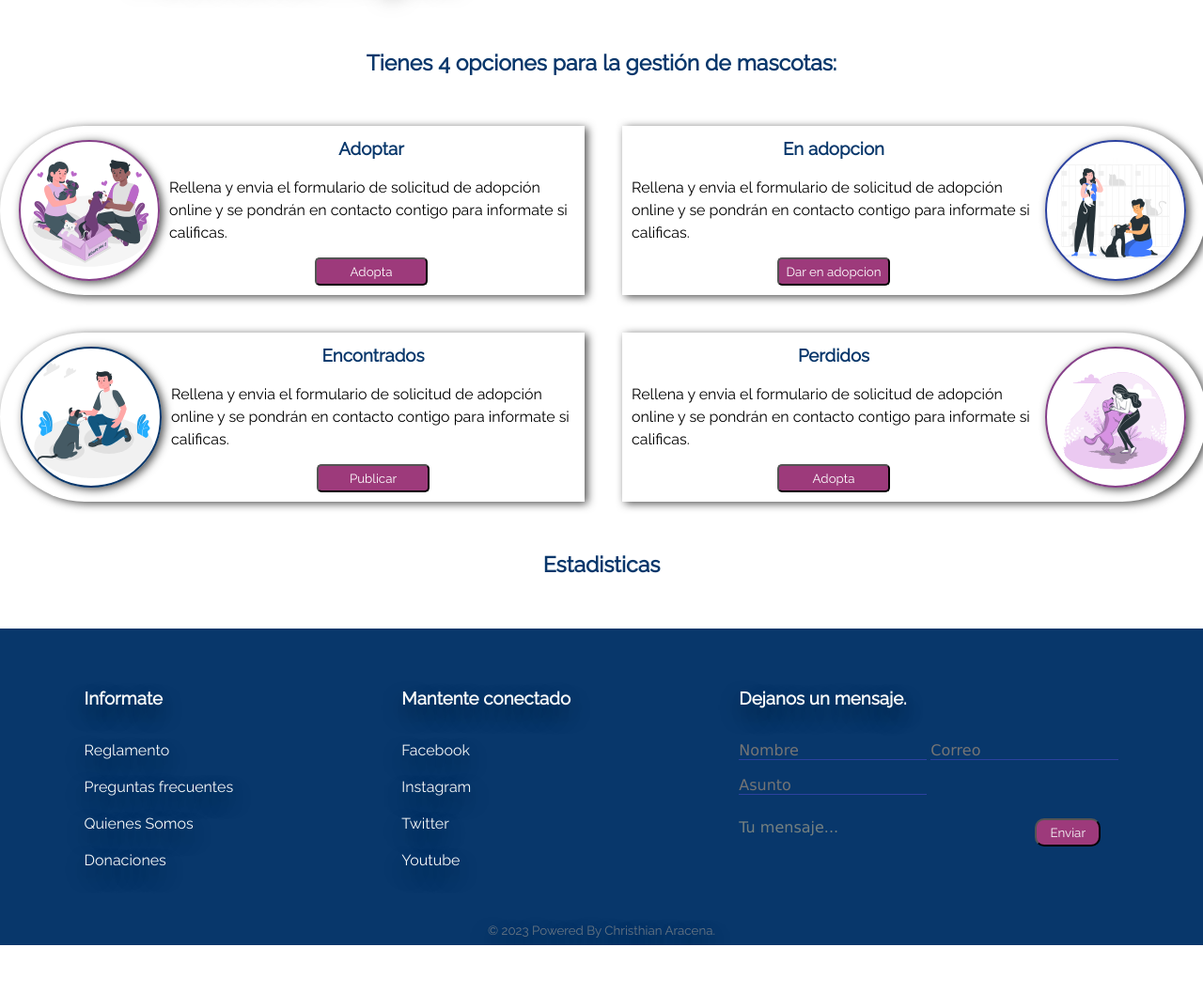
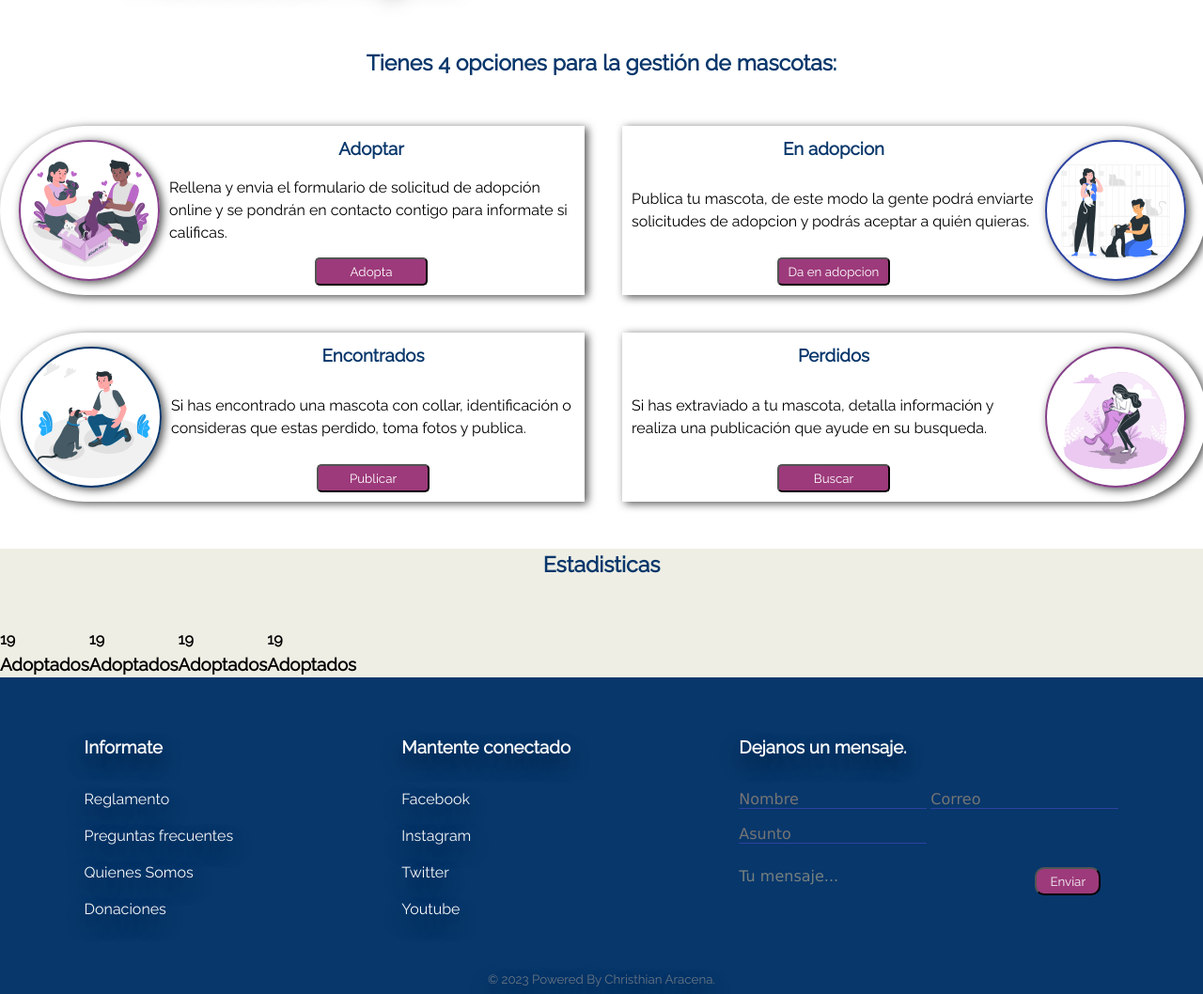
Before and after one commit to christhian-aracena/proyecto-de-especialidad, a PHP site: page / in a window 1280 px wide. Shown: the part 78-1136 px from the top of the page at 94% size. Before the commit the page ends 1084 px from the top, so only its background shows below. Run offline with PHP 8.4, Linux system fonts and the light colour scheme; some web fonts are replaced.

Commit message:
respaldo

```diff
--- a/Presentacion/index.css
+++ b/Presentacion/index.css
@@ -319,6 +319,11 @@ img {
 
 
 
+/* section */
+
+.section{
+    background: #eeeee4;
+}
 
 
 
--- a/index.php
+++ b/index.php
@@ -52,8 +52,8 @@
             <div class="inAdopt ">
                 <div class="info">
                     <h3>En adopcion</h3>
-                    <p>Rellena y envia el formulario de solicitud de adopción online y se pondrán en contacto contigo para informate si calificas.</p>
-                    <button>Dar en adopcion</button>
+                    <p>Publica tu mascota, de este modo la gente podrá enviarte solicitudes de adopcion y podrás aceptar a quién quieras.</p>
+                    <button>Da en adopcion</button>
                 </div>
                 <div class="circleInAdopt">
 
@@ -67,7 +67,7 @@
                 </div>
                 <div class="info">
                     <h3>Encontrados</h3>
-                    <p>Rellena y envia el formulario de solicitud de adopción online y se pondrán en contacto contigo para informate si calificas.</p>
+                    <p>Si has encontrado una mascota con collar, identificación o consideras que estas perdido, toma fotos y publica.</p>
                     <button>Publicar</button>
                 </div>
 
@@ -76,8 +76,8 @@
             <div class="lost">
                 <div class="info">
                     <h3>Perdidos</h3>
-                    <p>Rellena y envia el formulario de solicitud de adopción online y se pondrán en contacto contigo para informate si calificas.</p>
-                    <button>Adopta</button>
+                    <p>Si has extraviado a tu mascota, detalla información y realiza una publicación que ayude en su busqueda.</p>
+                    <button>Buscar</button>
                 </div>
                 <div class="circleLost">
 
@@ -91,8 +91,27 @@
 
 
     </main>
-    <div class="">
+    <div class="section">
         <h3 class="fouroptions contenedor">Estadisticas</h3>
+
+        <div class="flex-row flex-wrap contenedor">
+            <div class="boxAdopt">
+                <h4>19</h4>
+                <h3>Adoptados</h3>
+            </div>
+            <div class="boxAdoptIt">
+            <h4>19</h4>
+                <h3>Adoptados</h3>
+            </div>
+            <div class="boxFountIt">
+            <h4>19</h4>
+                <h3>Adoptados</h3>
+            </div>
+            <div class="boxLost">
+            <h4>19</h4>
+                <h3>Adoptados</h3>
+            </div>
+        </div>
     </div>
 
 
```
